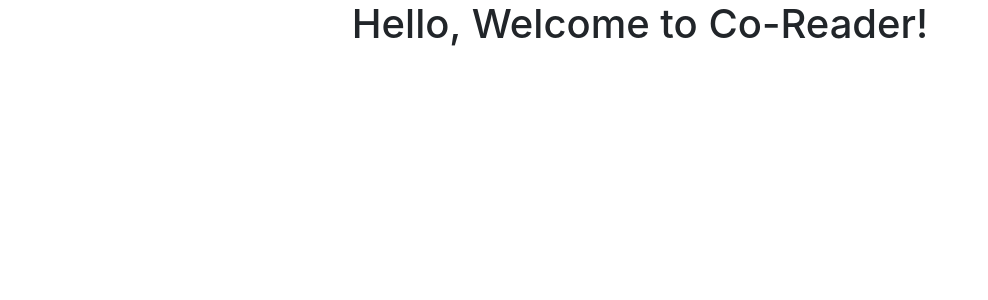
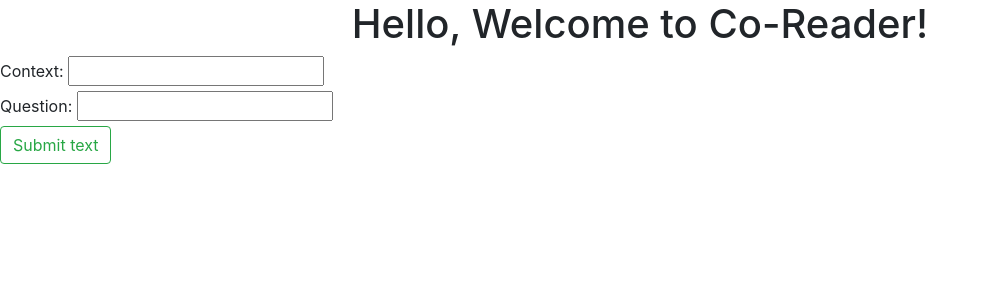
Before and after one commit to ddroder/gpt2PyTorch, a Flask app: page /qaModel in a window 1280 px wide. Shown: the part 56-356 px from the top of the page, without its empty margins (0-988 px from the left). Run offline with Flask 2, Linux system fonts and the light colour scheme; some libraries are stand-ins or nearby versions.

Commit message:
added text and qagen on qaModel page

```diff
--- a/app.py
+++ b/app.py
@@ -25,9 +25,17 @@ def summary_model():
         return render_template("summaryModel.html")
     return render_template("summaryModel.html")
 
-@app.route("/qaModel")
+@app.route("/qaModel",methods=['GET','POST'])
 def qa_model():
+    if request.method=='POST':
+        context=request.form['context']
+        question=request.form['question']
+        model=aiReadingModels()
+        aGeneration=model.qaModelGeneration(question=question,context=context)
+        flash(aGeneration,category="success")
+        return render_template("qaModel.html")
     return render_template("qaModel.html")
+
 
 if __name__=="__main__":
     app.run(debug=True)
--- a/templates/qaModel.html
+++ b/templates/qaModel.html
@@ -16,5 +16,15 @@
 
 <body>
     <h1>Hello, Welcome to Co-Reader!</h1>
+    <form method='POST'>
+        <label for="context"> Context:</label>
+        <input name="context" id="context">
+        <br>
+        <label for="question">Question:</label>
+        <input name="question" id="question">
+        <br>
+        <!-- <input type="submit"> -->
+        <button type="submit" class="btn btn-outline-success">Submit text</button>
+    </form>
 </body>
 {%endblock%}
```
